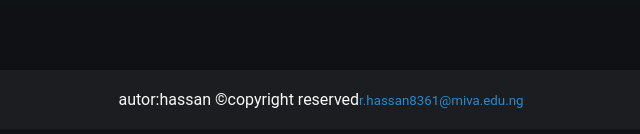
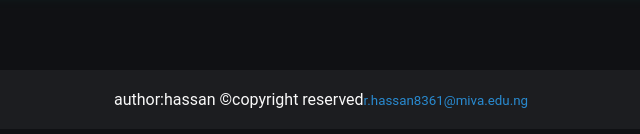
Before and after one commit to ridwan-ha/my-portfolio, a plain HTML site: page todo.html in a window 1280 px wide. Shown: the part 723-857 px from the top of the page, 319-959 px from the left. Drawn offline with Linux system fonts and the light colour scheme.

```diff
--- a/todo.html
+++ b/todo.html
@@ -48,7 +48,7 @@
   <br>
   <br>
   <footer>
-   autor:hassan
+   author:hassan
    &copy;copyright reserved
   <a class="text-link" href="mailto:r.hassan8361@miva.edu.ng"> <small>r.hassan8361@miva.edu.ng </small></a>
  </footer>
```
